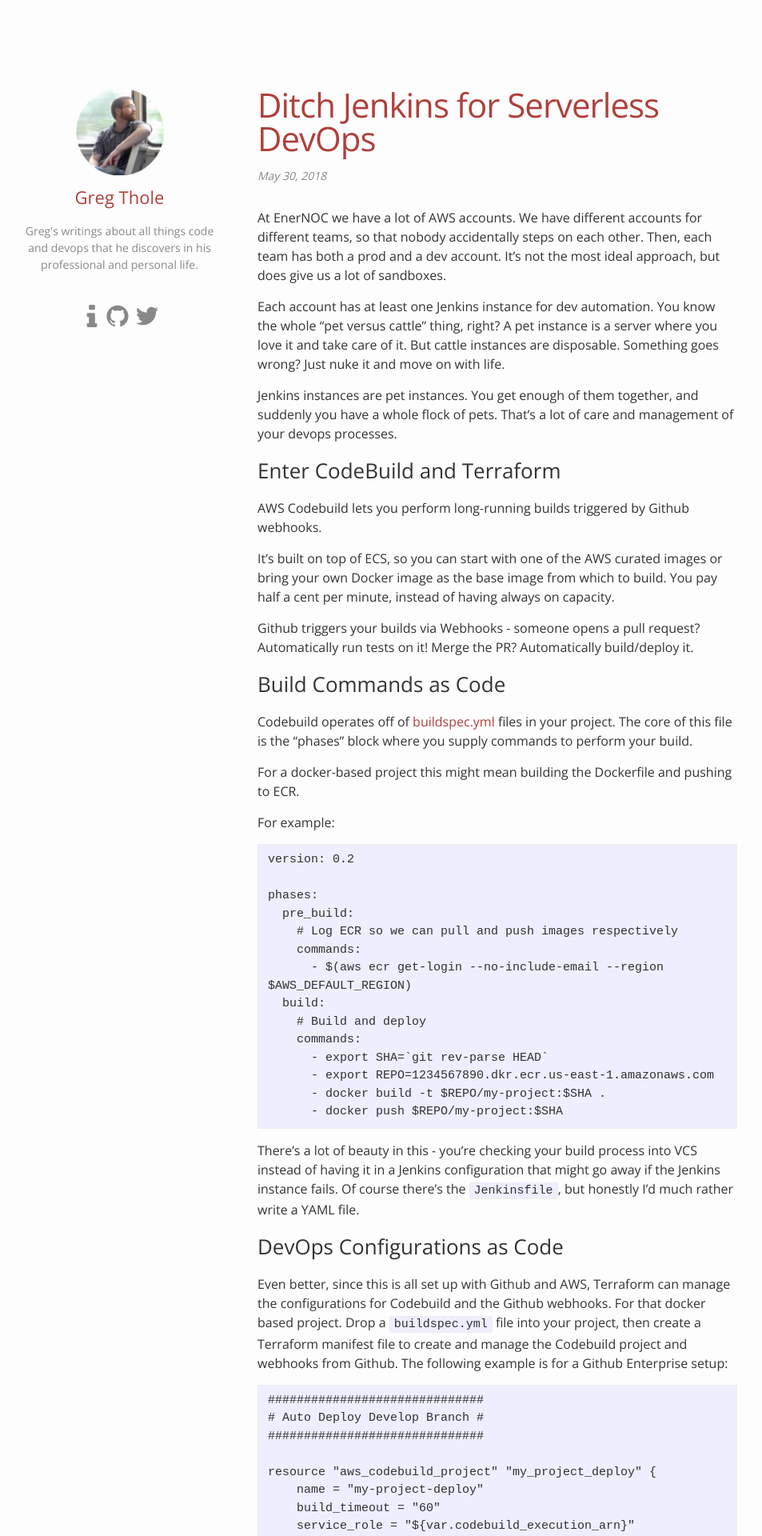
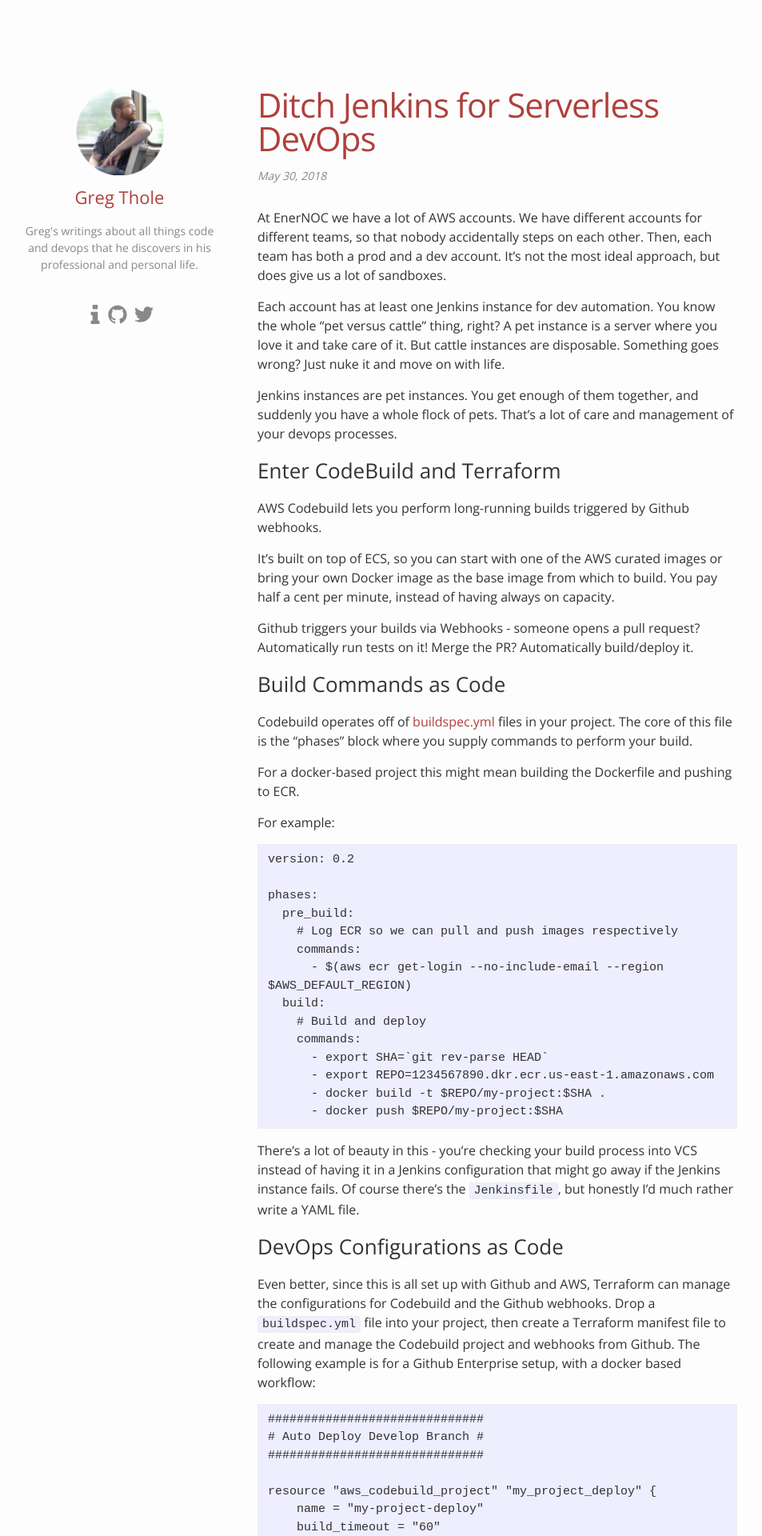
Before and after one commit to gthole/gthole.github.io, a Jekyll site: the page built from _posts/2018-05-30-ditch-jenkins-for-serverless-devops.md, in a window 1280 px wide. Shown: the top 1920 px of the page at 80% size, without its empty margins (168-1121 px from the left). Built offline with Jekyll 4.4.1, drawn with Linux system fonts in a browser that asks for light colours.

Commit message:
Fix typo

````diff
--- a/_posts/2018-05-30-ditch-jenkins-for-serverless-devops.md
+++ b/_posts/2018-05-30-ditch-jenkins-for-serverless-devops.md
@@ -66,10 +66,10 @@
 ### DevOps Configurations as Code
 
 Even better, since this is all set up with Github and AWS, Terraform can manage
-the configurations for Codebuild and the Github webhooks.  For that docker
-based project.  Drop a `buildspec.yml` file into your project, then create
-a Terraform manifest file to create and manage the Codebuild project and webhooks
-from Github.  The following example is for a Github Enterprise setup:
+the configurations for Codebuild and the Github webhooks. Drop a `buildspec.yml`
+file into your project, then create a Terraform manifest file to create and
+manage the Codebuild project and webhooks from Github.  The following example
+is for a Github Enterprise setup, with a docker based workflow:
 
 
 ```
--- a/_sass/_base.scss
+++ b/_sass/_base.scss
@@ -231,7 +231,7 @@
             white-space: nowrap;
         }
         li:after {
-            content: " ";
+            content: "  ";
         }
         li:last-child:after {
             content: none;
@@ -283,8 +283,8 @@
 
     > svg {
         display: inline-block;
-        width: 28px;
-        height: 28px;
+        width: 24px;
+        height: 24px;
         vertical-align: middle;
 
         path {
````
